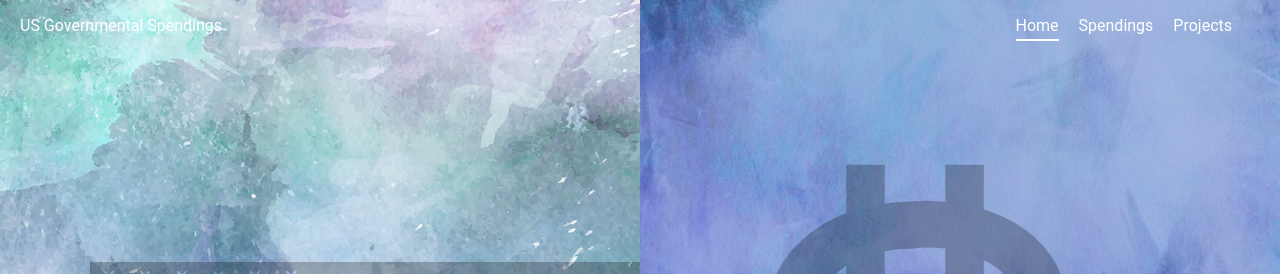
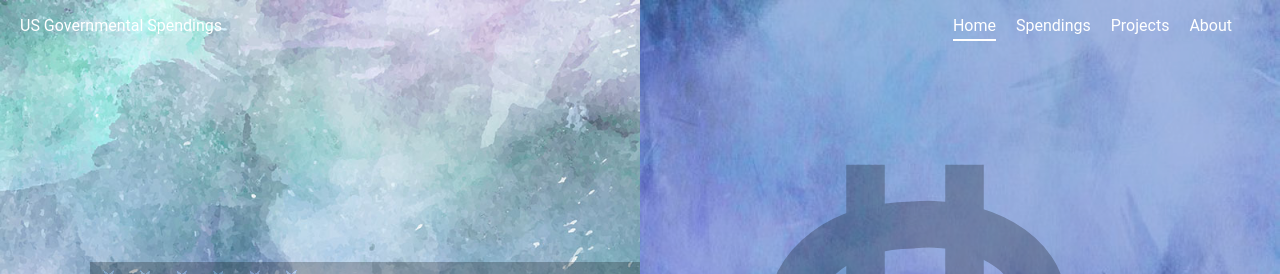
Before and after one commit to elahmo/open-data-visualisation, a plain HTML site: page index.html in a window 1280 px wide. Shown: the top 274 px of the page. Drawn offline with Linux system fonts and the light colour scheme.

Commit message:
updated menu

```diff
--- a/index.html
+++ b/index.html
@@ -21,6 +21,7 @@
 						<a class="demo demo--current" href="index.html">Home</a>
 						<a class="demo" href="spendings.html">Spendings</a>
 						<a class="demo" href="projects.html">Projects</a>
+						<a class="demo" href="http://github.com/elahmo/us-governmental-spendings/">About</a>
 					</nav>
 				</header>
 				<div class="slideshow">
```
Also changed, not shown: projects.html (+1 -0 lines), spendings.html (+1 -0 lines).
